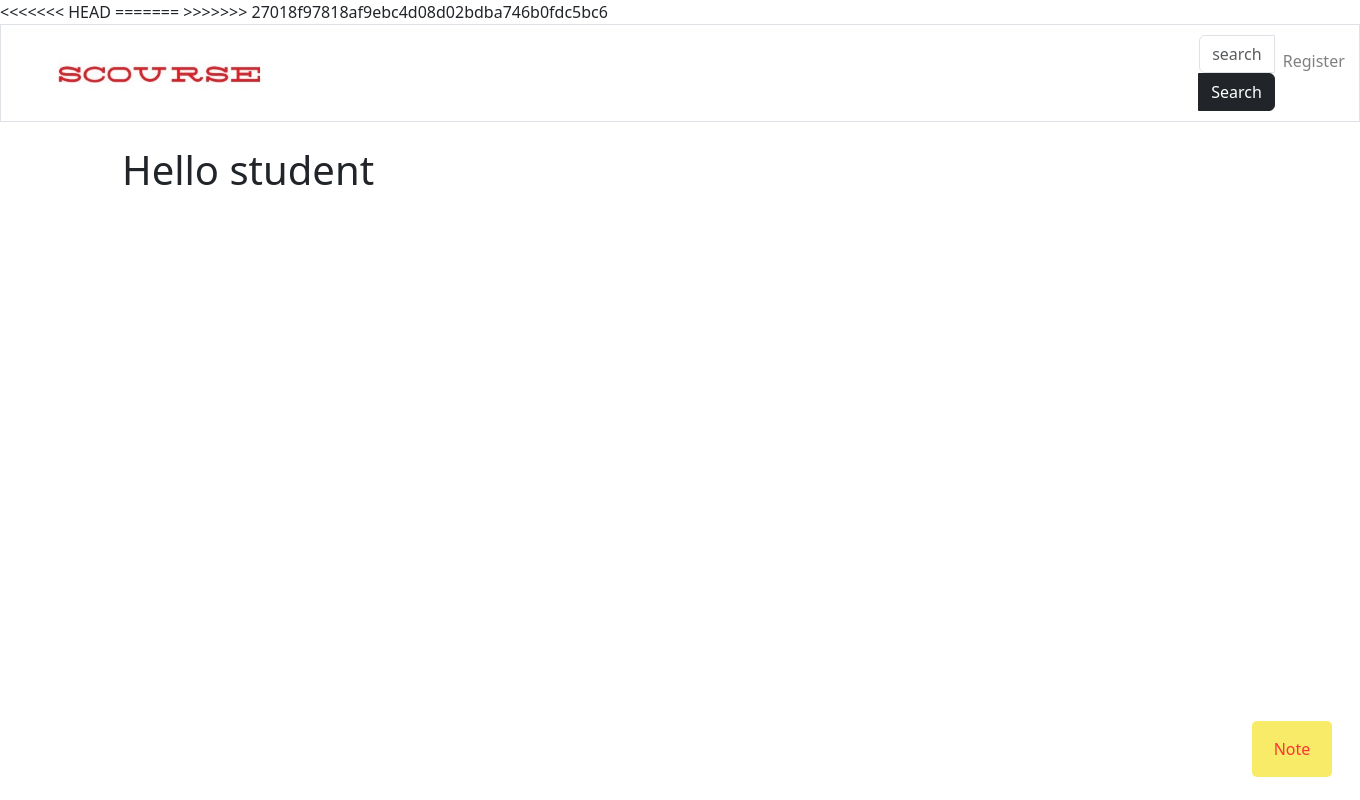
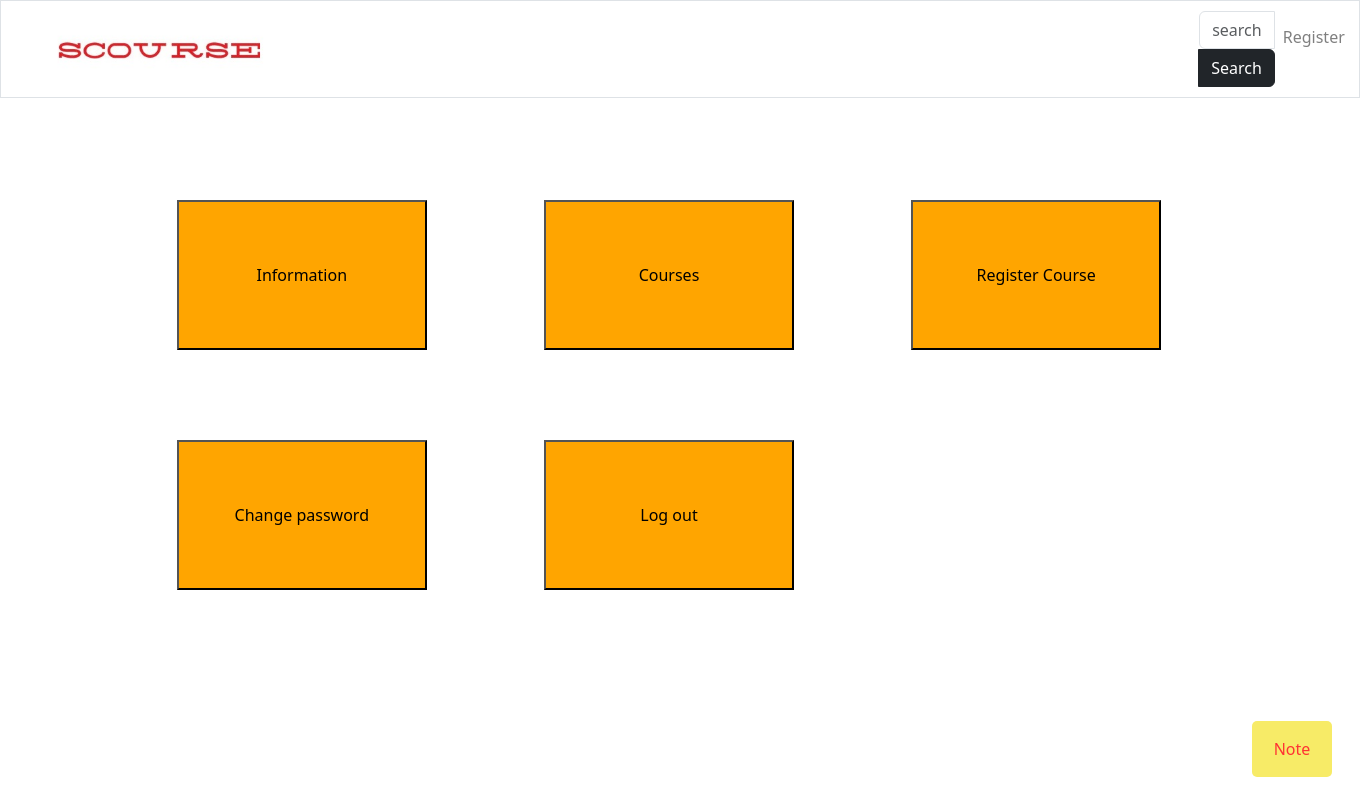
Before and after one commit to huihui1503/NMCNPM---18CLC---Group04, a Django app: page /Moddle/student/ in a window 1360 px wide; the page is wider, and only the part inside the window is pictured. Run offline with Django 3.2, Linux system fonts and the light colour scheme; some libraries are stand-ins or nearby versions.

Commit message:
Update student info

```diff
--- a/Scourse/Moddle/templates/base.html
+++ b/Scourse/Moddle/templates/base.html
@@ -11,11 +11,8 @@
 	<link rel="stylesheet" href="https://stackpath.bootstrapcdn.com/bootstrap/4.3.1/css/bootstrap.min.css" integrity="sha384-ggOyR0iXCbMQv3Xipma34MD+dH/1fQ784/j6cY/iJTQUOhcWr7x9JvoRxT2MZw1T" crossorigin="anonymous">
 	<link rel="stylesheet" href="{% static 'css/navbarcss.css'%}">
 	<link rel="stylesheet" href="{% static 'css/style_button.css'%}">
-<<<<<<< HEAD
 	<link rel="stylesheet" href="{% static 'css/note.css'%}">
-=======
 	<link rel="stylesheet" href="{% static 'css/user_info.css'%}">
->>>>>>> 27018f97818af9ebc4d08d02bdba746b0fdc5bc6
 	<script src="https://code.jquery.com/jquery-3.3.1.slim.min.js" integrity="sha384-q8i/X+965DzO0rT7abK41JStQIAqVgRVzpbzo5smXKp4YfRvH+8abtTE1Pi6jizo" crossorigin="anonymous"></script>
 	<script src="https://cdnjs.cloudflare.com/ajax/libs/popper.js/1.14.7/umd/popper.min.js" integrity="sha384-UO2eT0CpHqdSJQ6hJty5KVphtPhzWj9WO1clHTMGa3JDZwrnQq4sF86dIHNDz0W1" crossorigin="anonymous"></script>
 	<script src="https://stackpath.bootstrapcdn.com/bootstrap/4.3.1/js/bootstrap.min.js" integrity="sha384-JjSmVgyd0p3pXB1rRibZUAYoIIy6OrQ6VrjIEaFf/nJGzIxFDsf4x0xIM+B07jRM" crossorigin="anonymous"></script>
@@ -41,7 +38,7 @@
 				<ul class="navbar-nav mr-auto mt-2 mt-lg-0">
 					{% if user.is_authenticated %}
 						<li class="navbar-item">
-							<a class="nav-link" href="{% url 'users:info' %}">Hello, {{ user.username }}.</a>
+							<a class="nav-link" href="{% url 'Moddle:student_info' %}">Hello, {{ user.username }}.</a>
 						</li>
 						<li class="nav-item">
 							<a class="nav-link" href="{% url 'users:exit' %}">Log out</a>
--- a/Scourse/Moddle/templates/student.html
+++ b/Scourse/Moddle/templates/student.html
@@ -1,5 +1,9 @@
 <!DOCTYPE html>
 {% extends "base.html" %}
   {% block content %}
-    <h1>Hello student</h1>
+       <button class="button1" onclick=location.href="{% url 'Moddle:student_info' %}" name="button">Information</button>
+       <button class="button2" type="button2" name="button2">Courses</button>
+       <button class="button3" type="button" name="button3">Register Course</button>
+       <button class="button4" type="button" name="button4">Change password</button>
+       <button class="button5" type="button" name="button5">Log out</button>
   {% endblock content %}
--- a/Scourse/Moddle/urls.py
+++ b/Scourse/Moddle/urls.py
@@ -15,5 +15,6 @@ urlpatterns = [
     url(r'^teacher/help_page$',views.help_page, name='help_page'),
     url(r'^teacher/info/$',views.teacher_info, name='teacher_info'),
     url(r'^teacher/info/form$',views.teacher_form, name='teacher_form'),
+    url(r'^student/info/$', views.student_info, name='student_info'),
     url(r'^search',views.search,name='search'),
 ]
--- a/Scourse/Moddle/views.py
+++ b/Scourse/Moddle/views.py
@@ -46,6 +46,9 @@ def teacher_form(request):
     context = {'form': form}
     return render(request, 'teacher_form.html',context)
 
+def student_info(request):
+	context = {}
+	return render(request, 'student_info.html', context)
 def form_name_view(request):
     form = forms.FormName()
     if request.method == 'POST':
--- a/Scourse/Scourse/settings.py
+++ b/Scourse/Scourse/settings.py
@@ -15,7 +15,7 @@ import os
 # Build paths inside the project like this: BASE_DIR / 'subdir'.
 BASE_DIR = Path(__file__).resolve().parent.parent
 TEMPLATE_DIR = os.path.join(BASE_DIR, "templates")
-TEMPLATE_USERS_DIR = os.path.join("D:\SE_Techies\Scourse", "users/templates/registration/")
+TEMPLATE_USERS_DIR = os.path.join("D:\SE\Scourse", "users/templates/registration/")
 STATIC_DIR = os.path.join(BASE_DIR, "static")
 MEDIA_DIR = os.path.join(BASE_DIR, "media")
 # Quick-start development settings - unsuitable for production
--- a/Scourse/users/urls.py
+++ b/Scourse/users/urls.py
@@ -9,6 +9,6 @@ urlpatterns = [
     path('register_view/', views.register_view, name='register_view'),
     path(r'^register_student/$', views.register_student_form, name='register_student_form'),
     path(r'^register_teacher/$', views.register_teacher_form, name='register_teacher_form'),
-    path('info/', views.info, name='info'),
+
     path('exit/', views.exit, name='exit'),
 ]
--- a/Scourse/users/views.py
+++ b/Scourse/users/views.py
@@ -66,9 +66,7 @@ def register_teacher_form(request):
 	return render(request, 'registration/register_teacher.html', context)
 
 	return render(request, 'registration/register.html', context)
-def info(request):
-	context = {}
-	return render(request, 'registration/info.html', context)
+
 def exit(request):
 	logout(request)
 	return redirect('Moddle:logout')
```
Also changed, not shown: Scourse/Moddle/templates/student_info.html (renamed from Scourse/users/templates/registration/info.html), Scourse/db.sqlite3.
